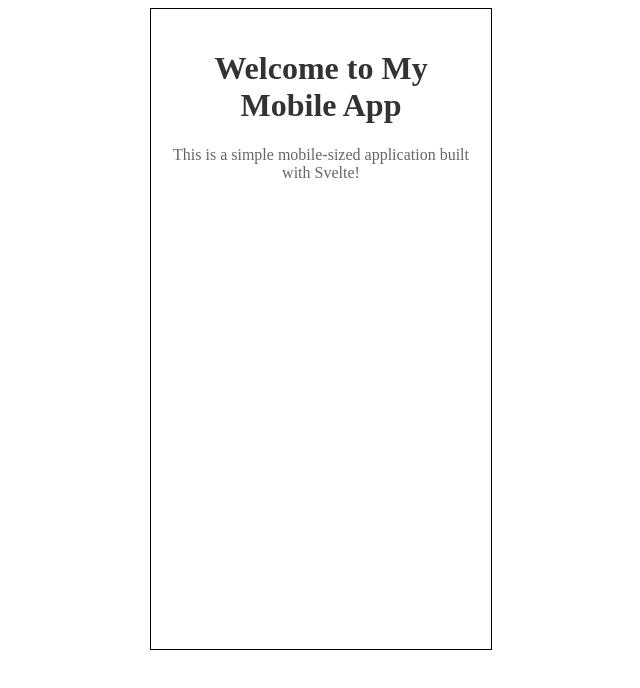
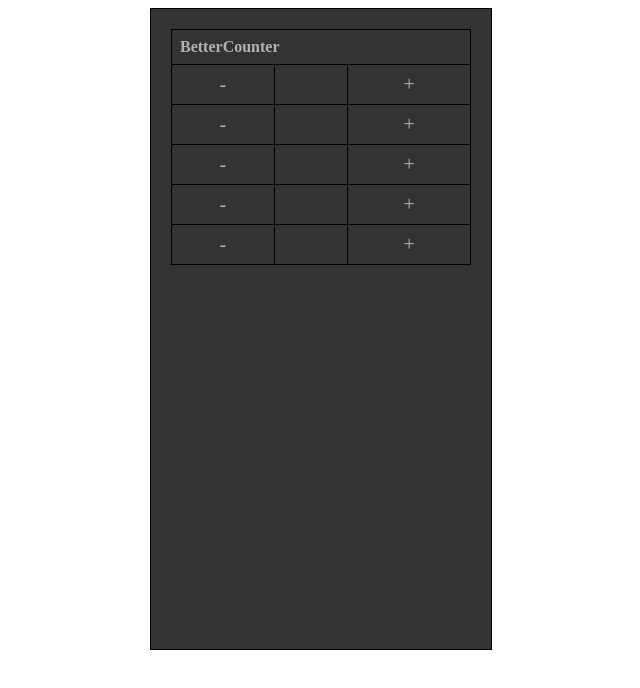
Before and after one commit to Roohollah81/better-counter, a SvelteKit app in the folder my-app/: page / in a window 1280 px wide. Shown: the top 688 px of the page, without its empty margins (319-959 px from the left). Built offline with nearby package versions, Linux system fonts and the light colour scheme.

Commit message:
fix header width

```diff
--- a/my-app/src/routes/+page.svelte
+++ b/my-app/src/routes/+page.svelte
@@ -2,6 +2,43 @@
 <script>
 	// You can add JavaScript logic here if needed
 </script>
+
+<div class="container">
+	<table>
+		<thead>
+			<tr>
+				<th class="header" colspan="3">BetterCounter</th>
+			</tr>
+		</thead>
+		<tbody>
+			<tr>
+				<td class="reduce">-</td>
+				<td></td>
+				<td class="increase">+</td>
+			</tr>
+			<tr>
+				<td class="reduce">-</td>
+				<td></td>
+				<td class="increase">+</td>
+			</tr>
+			<tr>
+				<td class="reduce">-</td>
+				<td></td>
+				<td class="increase">+</td>
+			</tr>
+			<tr>
+				<td class="reduce">-</td>
+				<td></td>
+				<td class="increase">+</td>
+			</tr>
+			<tr>
+				<td class="reduce">-</td>
+				<td></td>
+				<td class="increase">+</td>
+			</tr>
+		</tbody>
+	</table>
+</div>
 
 <style>
 	body {
@@ -18,19 +55,39 @@
 		margin: auto;
 		text-align: center;
 		border: 1px solid black;
+		background-color: #333;
+	}
+
+	.header {
+		text-align: left;
+	}
+
+	.reduce {
+		font-size: 20px;
+	}
+
+	.increase {
+		font-size: 20px;
 	}
 
 	h1 {
-        color: #333;
+		/* color: #333; */
 	}
 
 	p {
 		font-size: 16px;
-        color: #666;
+		/* color: #666; */
+	}
+
+	table {
+		border-collapse: collapse;
+		width: 100%;
+		color: rgb(180, 178, 174);
+	}
+	th,
+	td {
+		border: 1px solid black;
+		padding: 8px; /* Optional: adds space inside cells */
+		text-align: center; /* Optional: aligns text to the left */
 	}
 </style>
-
-<div class="container">
-    <h1>Welcome to My Mobile App</h1>
-    <p>This is a simple mobile-sized application built with Svelte!</p>
-</div>
```
Lines whose indentation alone changed are shown as unchanged.
